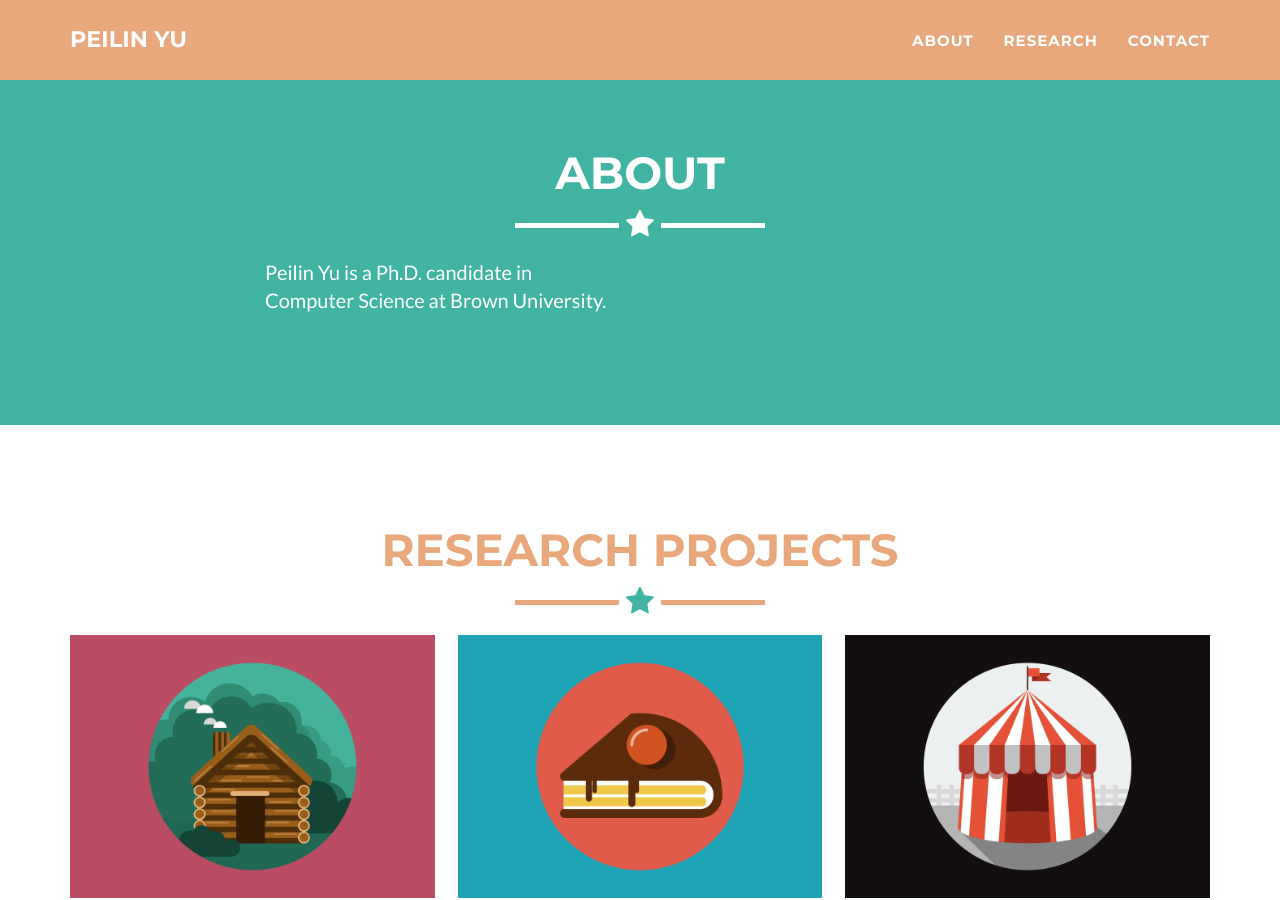
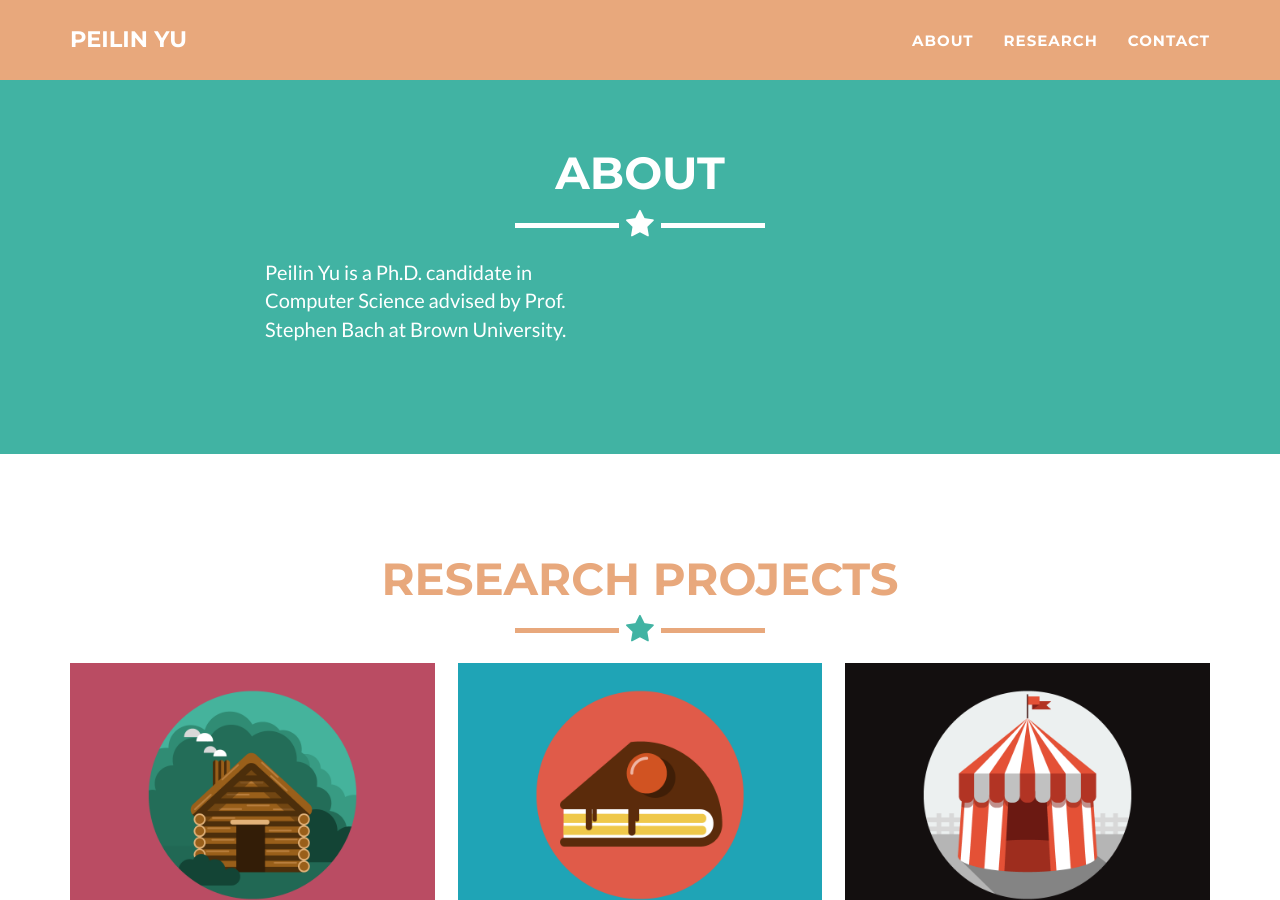
Before and after one commit to dotpyu/dotpyu.github.io, a Jekyll site: the page built from _posts/2014-07-18-project-1.markdown, in a window 1280 px wide and 900 px high, scrolled down 881 px. Built offline with Jekyll 4.4.1, drawn with Linux system fonts in a browser that asks for light colours.

Commit message:
Update about.html

```diff
--- a/_includes/about.html
+++ b/_includes/about.html
@@ -9,7 +9,7 @@
             </div>
             <div class="row">
                 <div class="col-lg-4 col-lg-offset-2">
-                    <p>Peilin Yu is a Ph.D. candidate in Computer Science at Brown University.</p>
+                    <p>Peilin Yu is a Ph.D. candidate in Computer Science advised by Prof. Stephen Bach at Brown University.</p>
                 </div>
                 <div class="col-lg-4">
                     <p> </p>
```
